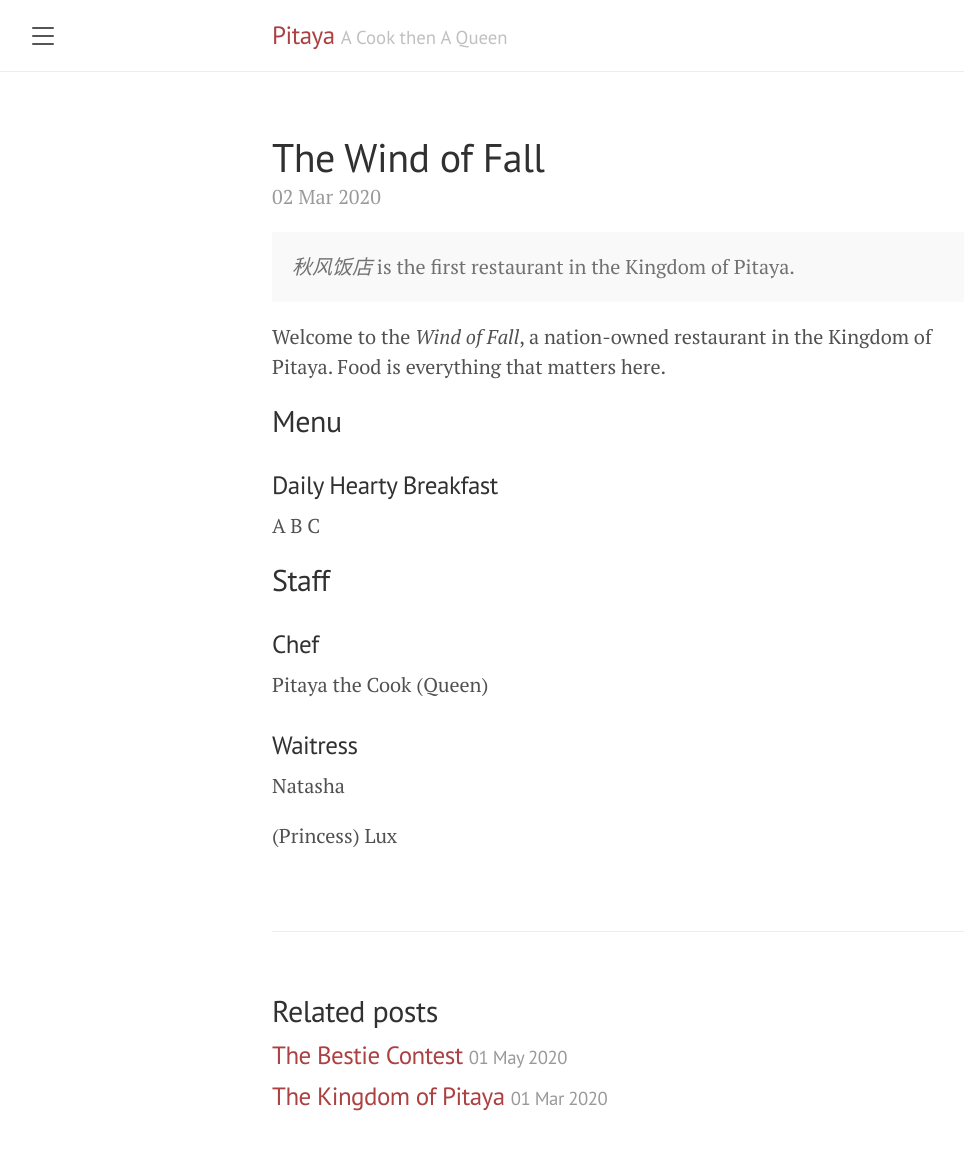
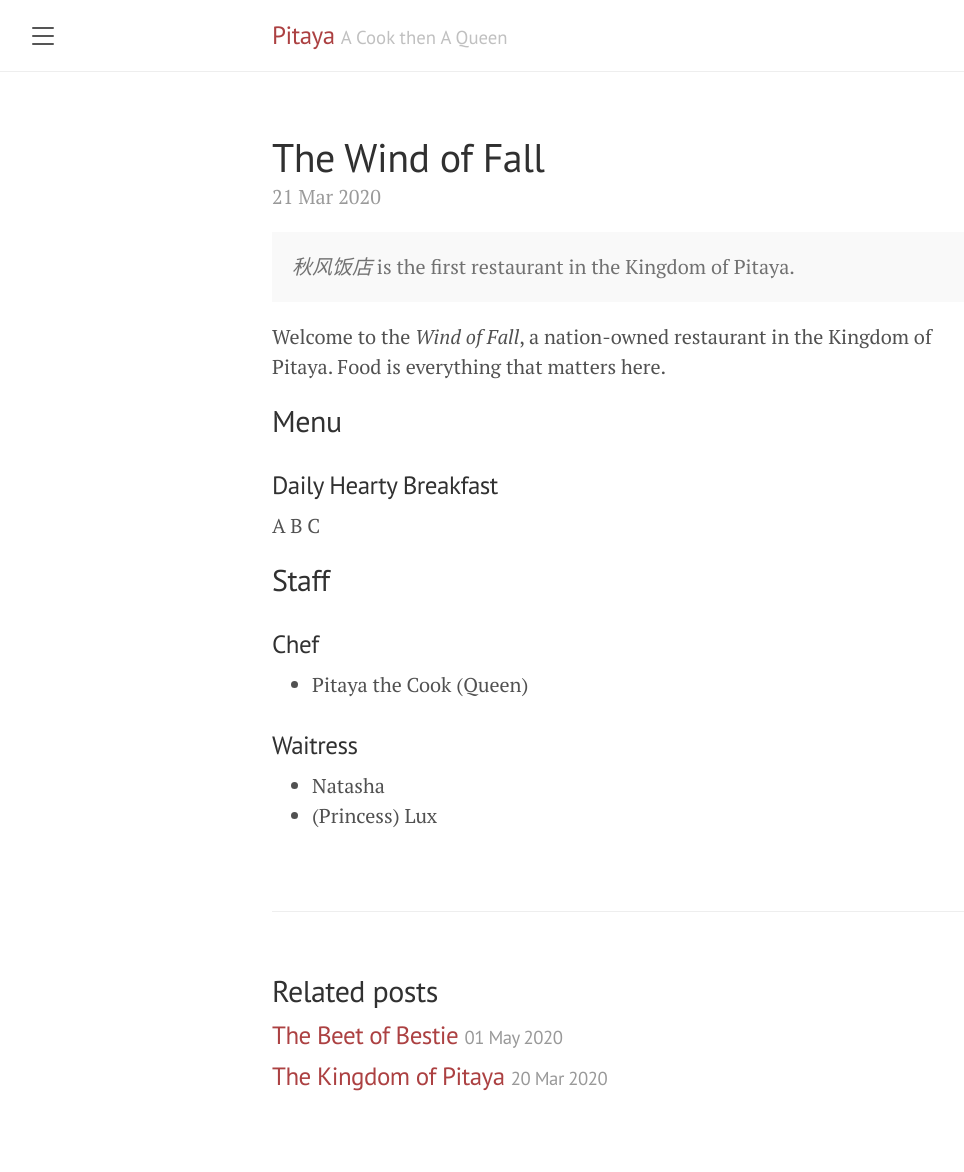
Before and after one commit to PTY-GH/Kingdom, a Jekyll site: the page built from _posts/2020-03-21-the-wind-of-fall.md, in a window 1280 px wide. Shown: the whole page, without its empty margins (8-972 px from the left). Built offline with Jekyll 4.4.1, drawn with Linux system fonts in a browser that asks for light colours.

Commit message:
update CIP

```diff
--- a/_posts/2020-03-02-the-wind-of-fall.md
+++ b/_posts/2020-03-21-the-wind-of-fall.md
@@ -17,9 +17,8 @@ A B C
 
 ### Chef
 
-Pitaya the Cook (Queen)
+* Pitaya the Cook (Queen)
 
 ### Waitress
-Natasha
-
-(Princess) Lux
+* Natasha
+* (Princess) Lux
--- a/_posts/2020-05-01-the-bestie-contest.md
+++ b/_posts/2020-05-01-the-bestie-contest.md
@@ -1,6 +1,6 @@
 ---
 layout: post
-title: The Bestie Contest
+title: The Beet of Bestie
 ---
 
 
```
Also changed, not shown: CIP.md (+7 -2 lines), _posts/2020-03-20-the-kingdom-of-pitaya.md (renamed from _posts/2020-03-01-the-kingdom-of-pitaya.md).
